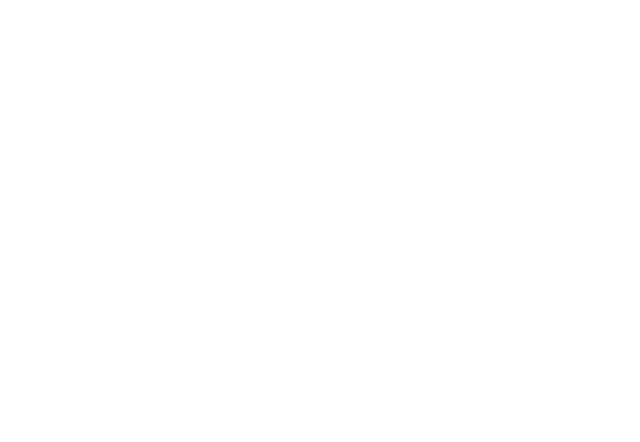
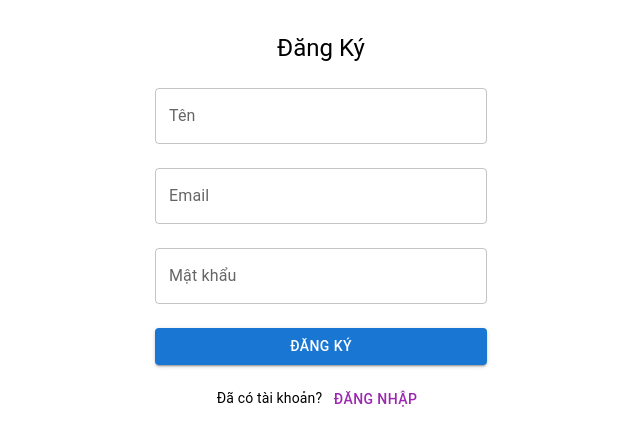
Before and after one commit to ngongdayne2k3/ProjectCinema, a React (Create React App) app in the folder frontend/: page /register in a window 1280 px wide. Before the commit this address had no page. Shown: the top 442 px of the page, without its empty margins (319-959 px from the left). Built offline with nearby package versions, Linux system fonts and the light colour scheme.

Commit message:
[ADD] thêm phần người dùng

```diff
--- a/frontend/package.json
+++ b/frontend/package.json
@@ -19,8 +19,8 @@
     "web-vitals": "^2.1.4"
   },
   "scripts": {
-    "start": "react-scripts start",
-    "build": "react-scripts build",
+    "start": "react-scripts --openssl-legacy-provider start",
+    "build": "react-scripts --openssl-legacy-provider build",
     "test": "react-scripts test",
     "eject": "react-scripts eject"
   },
--- a/frontend/src/App.js
+++ b/frontend/src/App.js
@@ -2,13 +2,32 @@ import React from "react";
 import { BrowserRouter as Router, Routes, Route } from "react-router-dom";
 import Booking from "./pages/Booking";
 import Payment from "./pages/Payment";
+import Login from "./pages/Login";
+import Register from "./pages/Register";
+import Profile from "./pages/Profile";
+import BookingHistory from "./pages/BookingHistory";
+import SeatSelection from "./pages/SeatSelection";
+import Confirmation from "./pages/Confirmation";
+import TicketSend from "./pages/TicketSend";
 
 function App() {
   return (
     <Router>
       <Routes>
+        {/* Trang chính */}
         <Route path="/" element={<Booking />} />
+
+        {/* Chức năng đặt vé */}
+        <Route path="/seat-selection" element={<SeatSelection />} />
         <Route path="/payment" element={<Payment />} />
+        <Route path="/confirmation" element={<Confirmation />} />
+        <Route path="/ticket-send" element={<TicketSend />} />
+
+        {/* Quản lý khách hàng & thành viên */}
+        <Route path="/login" element={<Login />} />
+        <Route path="/register" element={<Register />} />
+        <Route path="/profile" element={<Profile />} />
+        <Route path="/history" element={<BookingHistory />} />
       </Routes>
     </Router>
   );
--- /dev/null
+++ b/frontend/src/pages/BookingHistory.js
@@ -0,0 +1,29 @@
+import React from "react";
+import { Box, Typography, List, ListItem, ListItemText, Container } from "@mui/material";
+
+const BookingHistory = () => {
+  const bookings = [
+    { movie: "Avengers: Endgame", date: "28/03/2025", seats: ["A1", "A2"], price: "200.000 VND" },
+    { movie: "Joker", date: "20/03/2025", seats: ["B5"], price: "100.000 VND" },
+  ];
+
+  return (
+    <Container maxWidth="sm">
+      <Box textAlign="center" p={4}>
+        <Typography variant="h4" gutterBottom>Lịch Sử Đặt Vé</Typography>
+        <List>
+          {bookings.map((booking, index) => (
+            <ListItem key={index} divider>
+              <ListItemText
+                primary={`Phim: ${booking.movie}`}
+                secondary={`Ngày: ${booking.date} | Ghế: ${booking.seats.join(", ")} | Giá: ${booking.price}`}
+              />
+            </ListItem>
+          ))}
+        </List>
+      </Box>
+    </Container>
+  );
+};
+
+export default BookingHistory;
--- /dev/null
+++ b/frontend/src/pages/Login.js
@@ -0,0 +1,34 @@
+import React, { useState } from "react";
+import { Box, TextField, Button, Typography, Container } from "@mui/material";
+import { useNavigate } from "react-router-dom";
+
+const Login = () => {
+  const navigate = useNavigate();
+  const [email, setEmail] = useState("");
+  const [password, setPassword] = useState("");
+
+  const handleLogin = () => {
+    if (!email || !password) {
+      alert("Vui lòng nhập đầy đủ thông tin!");
+      return;
+    }
+    alert("Đăng nhập thành công!");
+    navigate("/profile");
+  };
+
+  return (
+    <Container maxWidth="xs">
+      <Box textAlign="center" p={4}>
+        <Typography variant="h5" gutterBottom>Đăng Nhập</Typography>
+        <TextField fullWidth margin="normal" label="Email" value={email} onChange={(e) => setEmail(e.target.value)} />
+        <TextField fullWidth margin="normal" label="Mật khẩu" type="password" value={password} onChange={(e) => setPassword(e.target.value)} />
+        <Button variant="contained" color="primary" fullWidth sx={{ mt: 2 }} onClick={handleLogin}>Đăng Nhập</Button>
+        <Typography variant="body2" sx={{ mt: 2 }}>
+          Chưa có tài khoản? <Button onClick={() => navigate("/register")} color="secondary">Đăng ký</Button>
+        </Typography>
+      </Box>
+    </Container>
+  );
+};
+
+export default Login;
--- /dev/null
+++ b/frontend/src/pages/Profile.js
@@ -0,0 +1,27 @@
+import React from "react";
+import { Box, Typography, Button, Container } from "@mui/material";
+import { useNavigate } from "react-router-dom";
+
+const Profile = () => {
+  const navigate = useNavigate();
+
+  const handleLogout = () => {
+    alert("Đã đăng xuất!");
+    navigate("/login");
+  };
+
+  return (
+    <Container maxWidth="sm">
+      <Box textAlign="center" p={4}>
+        <Typography variant="h4" gutterBottom>Hồ Sơ Của Bạn</Typography>
+        <Typography variant="h6">Tên: Nguyễn Văn A</Typography>
+        <Typography variant="h6">Email: example@email.com</Typography>
+        <Typography variant="h6">Điểm Tích Lũy: 1200</Typography>
+        <Button variant="contained" color="primary" fullWidth sx={{ mt: 2 }}>Chỉnh sửa hồ sơ</Button>
+        <Button variant="contained" color="secondary" fullWidth sx={{ mt: 2 }} onClick={handleLogout}>Đăng Xuất</Button>
+      </Box>
+    </Container>
+  );
+};
+
+export default Profile;
--- /dev/null
+++ b/frontend/src/pages/Register.js
@@ -0,0 +1,36 @@
+import React, { useState } from "react";
+import { Box, TextField, Button, Typography, Container } from "@mui/material";
+import { useNavigate } from "react-router-dom";
+
+const Register = () => {
+  const navigate = useNavigate();
+  const [name, setName] = useState("");
+  const [email, setEmail] = useState("");
+  const [password, setPassword] = useState("");
+
+  const handleRegister = () => {
+    if (!name || !email || !password) {
+      alert("Vui lòng nhập đầy đủ thông tin!");
+      return;
+    }
+    alert("Đăng ký thành công! Hãy đăng nhập.");
+    navigate("/login");
+  };
+
+  return (
+    <Container maxWidth="xs">
+      <Box textAlign="center" p={4}>
+        <Typography variant="h5" gutterBottom>Đăng Ký</Typography>
+        <TextField fullWidth margin="normal" label="Tên" value={name} onChange={(e) => setName(e.target.value)} />
+        <TextField fullWidth margin="normal" label="Email" value={email} onChange={(e) => setEmail(e.target.value)} />
+        <TextField fullWidth margin="normal" label="Mật khẩu" type="password" value={password} onChange={(e) => setPassword(e.target.value)} />
+        <Button variant="contained" color="primary" fullWidth sx={{ mt: 2 }} onClick={handleRegister}>Đăng Ký</Button>
+        <Typography variant="body2" sx={{ mt: 2 }}>
+          Đã có tài khoản? <Button onClick={() => navigate("/login")} color="secondary">Đăng nhập</Button>
+        </Typography>
+      </Box>
+    </Container>
+  );
+};
+
+export default Register;
```
